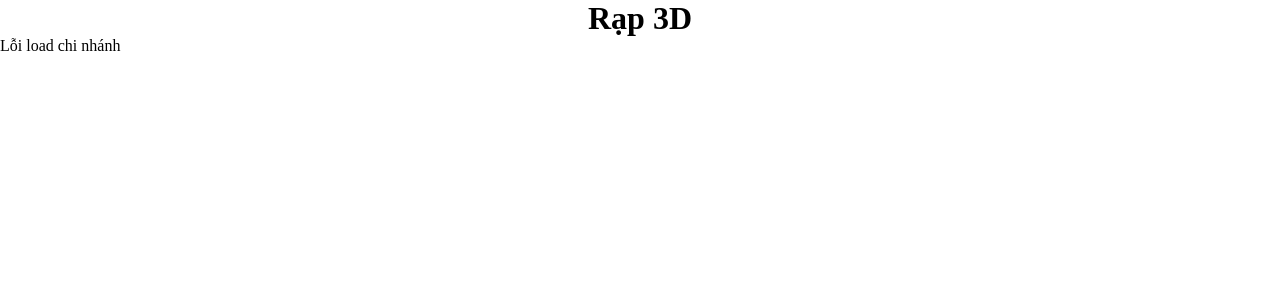
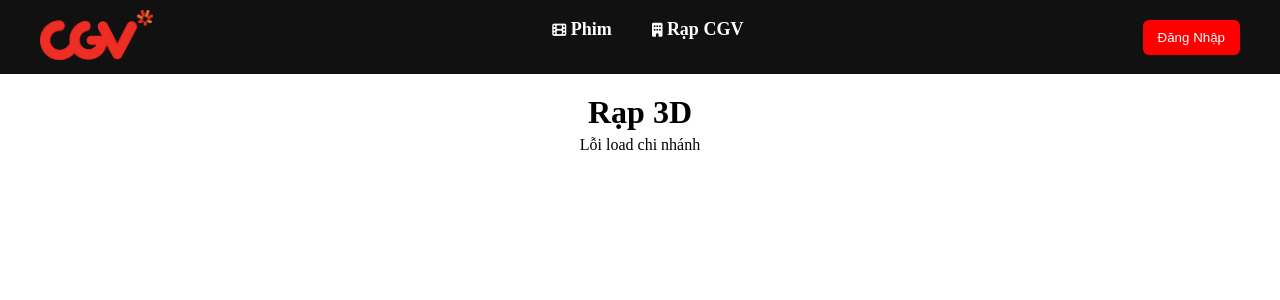
Before and after one commit to quynh3112/QL_Rap_Chieu, a PHP site: page /cinemasVip.php in a window 1280 px wide. Shown: the top 300 px of the page. Run offline with PHP 8.4, Linux system fonts and the light colour scheme; the visitor is signed in with stand-in values (Sample User, id 1); data that the repository does not hold is empty.

Commit message:
xg rạp

```diff
--- a/Controllers/branchController.php
+++ b/Controllers/branchController.php
@@ -33,7 +33,7 @@ switch ($method) {
             $result = $branch->movieByBranch($branchId);
 
             if ($result->num_rows <= 0) {
-                echo json_encode(["status" => false, "message" => "Không tìm thấy chi nhánh"]);
+                echo json_encode(["status" => false, "message" => "Hiện tại chưa có bộ phim nào chiếu ở rạp này!"]);
                 exit;
             }
 
--- /dev/null
+++ b/View/css/branch3d.css
@@ -0,0 +1,49 @@
+.select{
+    margin-top: 20px;
+    display: flex;
+    flex-direction: column;
+    justify-content: center;
+    align-items: center;
+    gap: 5px;
+    margin-bottom: 50px;
+}
+.chiNhanh{
+      color:black;
+      font-size: 20px;
+}
+.chiNhanh.active {
+    color: #EB4638;
+}
+.chiNhanh:hover{
+    color:orange;
+}
+.films{
+    display: grid;
+    grid-template-columns: repeat(auto-fill,300px);
+    gap:10px;
+
+}
+.item{
+    display: flex;
+    flex-direction: column;
+    gap: 2px;
+    border-radius: 5px;
+    background:oldlace;
+    transition: transform 0.3s ease;
+    margin-top: 5px;
+
+
+}
+.item img{
+    object-fit: cover;
+    width: 300px;
+    height: 300px;
+    overflow: hidden;
+}
+.item h3 h5{
+    font-size: 14px;
+    margin-left: 5px;
+}
+.item:hover{
+    transform: scale(1.05);
+}
--- a/View/css/selectCinemas.css
+++ b/View/css/selectCinemas.css
@@ -66,7 +66,7 @@ color:orange;
     flex-direction: row;
    gap: 20px;
    margin-left: 50%;
-   transform: translateX(-50%);
+   transform: translateX(-30%);
 
 }
 .films{
--- a/View/js/branchVip.js
+++ b/View/js/branchVip.js
@@ -2,7 +2,6 @@ document.addEventListener("DOMContentLoaded", () => {
     const branchVip = document.getElementById('branches');
     const movies = document.getElementById('movies');
 
-    // 🔹 Load danh sách chi nhánh có phòng VIP
     async function loadBranchVip() {
         try {
             const res = await fetch('../../Controllers/branchVipController.php');
@@ -18,9 +17,14 @@ document.addEventListener("DOMContentLoaded", () => {
             data.forEach(b => {
                 const item = document.createElement('p');
                 item.textContent = b.tenBranch;
+                item.className="chiNhanh"
                 item.style.cursor = "pointer";
 
                 item.onclick = () => {
+                    document.querySelectorAll('.chiNhanh').forEach(i=>{
+                        i.classList.remove('active');
+                    })
+                    item.classList.add('active')
                     renderFilms(b.branchId);
                 };
 
@@ -32,7 +36,6 @@ document.addEventListener("DOMContentLoaded", () => {
         }
     }
 
-    // 🔹 Load phim theo chi nhánh VIP
     async function renderFilms(branchId) {
         try {
             console.log("BranchId:", branchId);
@@ -40,25 +43,22 @@ document.addEventListener("DOMContentLoaded", () => {
             const res = await fetch(`../../Controllers/branchController.php?vip=${branchId}`);
             const data = await res.json();
 
-            console.log("DATA:", data);
 
             movies.innerHTML = "";
 
             if (!Array.isArray(data)) {
-                const p = document.createElement('p');
-                p.textContent = data.message || "Không có dữ liệu";
-                movies.appendChild(p);
+                alert(data.message || "Không có dữ liệu");
                 return;
             }
 
             if (data.length === 0) {
                 const p = document.createElement('p');
                 p.textContent = "Không có phim";
+                p.style.textAlign="center"
                 movies.appendChild(p);
                 return;
             }
 
-            // ✅ render phim
             data.forEach((m, index) => {
                 console.log("Film:", index, m);
 
@@ -66,7 +66,7 @@ document.addEventListener("DOMContentLoaded", () => {
                 item.className = "item";
 
                 const img = document.createElement("img");
-                img.src = m.img || "default.jpg"; // tránh lỗi ảnh
+                img.src = m.img ;
 
                 const title = document.createElement('h3');
                 title.textContent = m.tenPhim;
--- a/View/pages/cinemasVip.php
+++ b/View/pages/cinemasVip.php
@@ -4,19 +4,23 @@
         <title>Chi nhánh Vip</title>
         <meta charset="UTF-8"/>
         <link rel="stylesheet" href="../css/header.css">
+        <link rel="stylesheet" href="../css/branch3d.css">
+
+
 
     </head>
     <body>
-        <div>
-            <div>
+        <?php include "../component/header.php";?>
+        <div class="main">
+            <div class="select">
                 <h1 style="text-align:center">Rạp 3D</h1>
                 <div class="branches" id="branches">
 
                 </div>
 
             </div>
-            <div class="" id="movies">
-
+            <div id="alert"></div>
+            <div class="films" id="movies">
             </div>
 
         </div>
```
Also changed, not shown: View/js/selectCinemas.js (+16 -1 lines).
